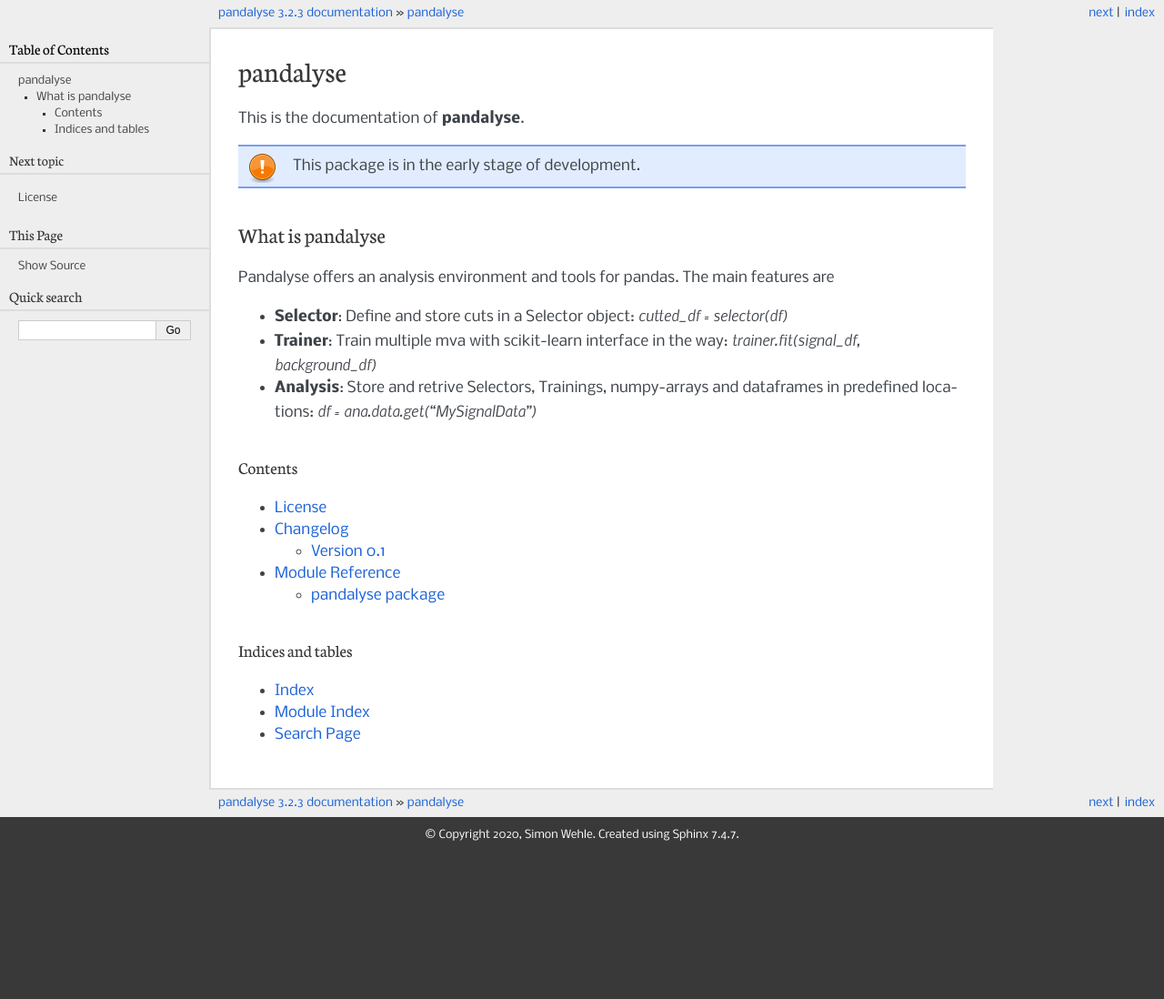
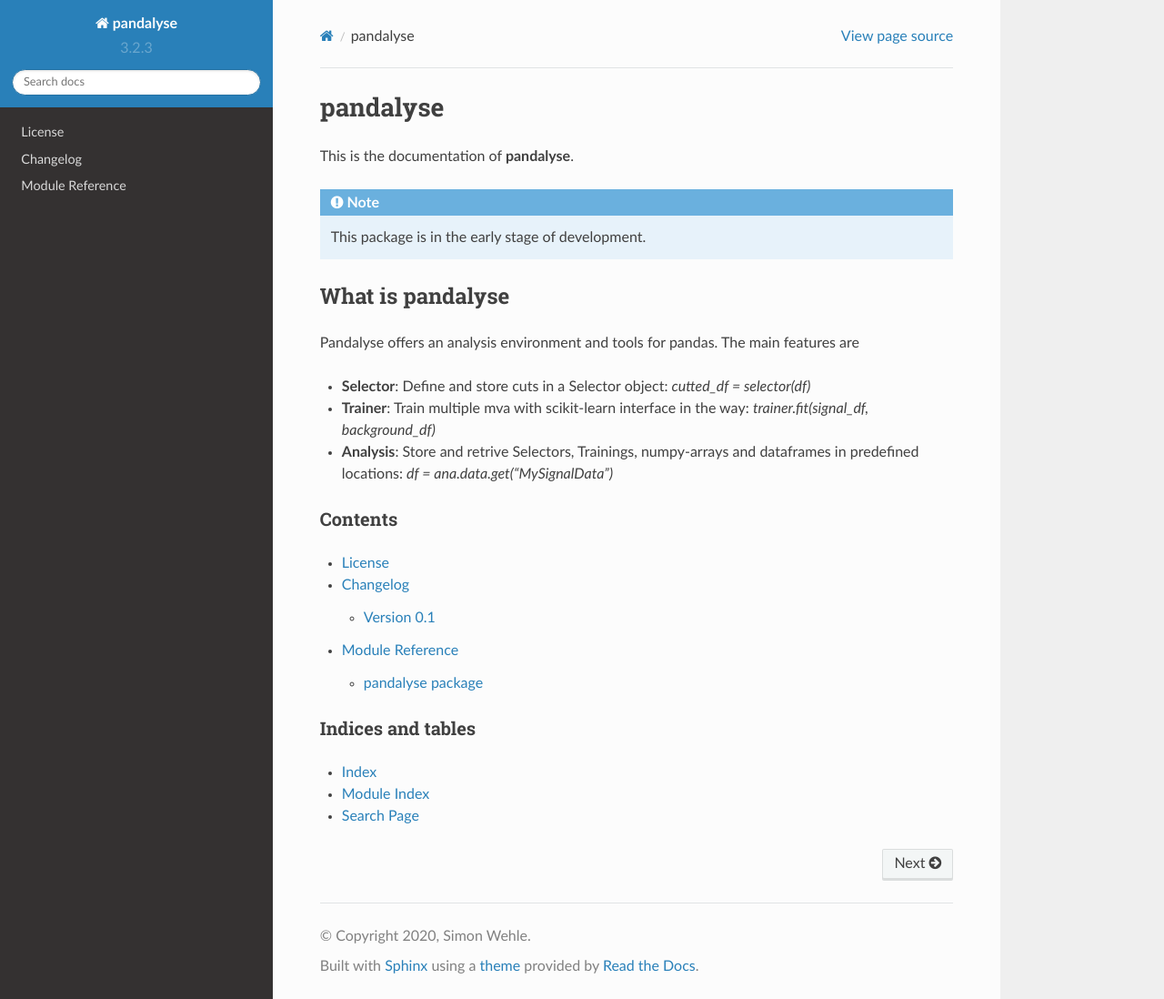
Before and after one commit to simonUU/pandalyse, a Sphinx documentation site: the page built from docs/index.rst, in a window 1280 px wide and 1098 px high. Shown: the whole window at 91% size. Built offline with Sphinx 7.4.7 and the Read the Docs theme 2.0.0, drawn with Linux system fonts in a browser that asks for light colours.

Commit message:
rtd doc style

```diff
--- a/docs/conf.py
+++ b/docs/conf.py
@@ -135,7 +135,7 @@
 
 # The theme to use for HTML and HTML Help pages.  See the documentation for
 # a list of builtin themes.
-html_theme = 'pyramid'
+html_theme = 'sphinx_rtd_theme'
 
 # Theme options are theme-specific and customize the look and feel of a theme
 # further.  For a list of options available for each theme, see the
--- a/requirements.txt
+++ b/requirements.txt
@@ -16,3 +16,4 @@
 # scipy==1.0
 #
 pandas
+numpy
```
Also changed, not shown: README.rst (+1 -7 lines).
